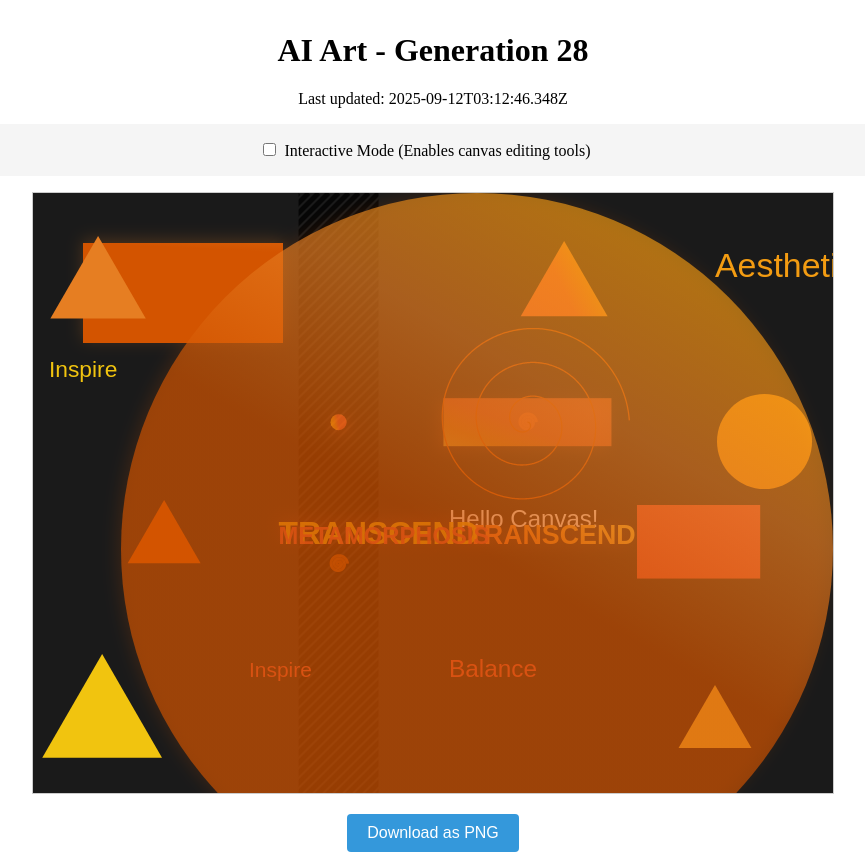
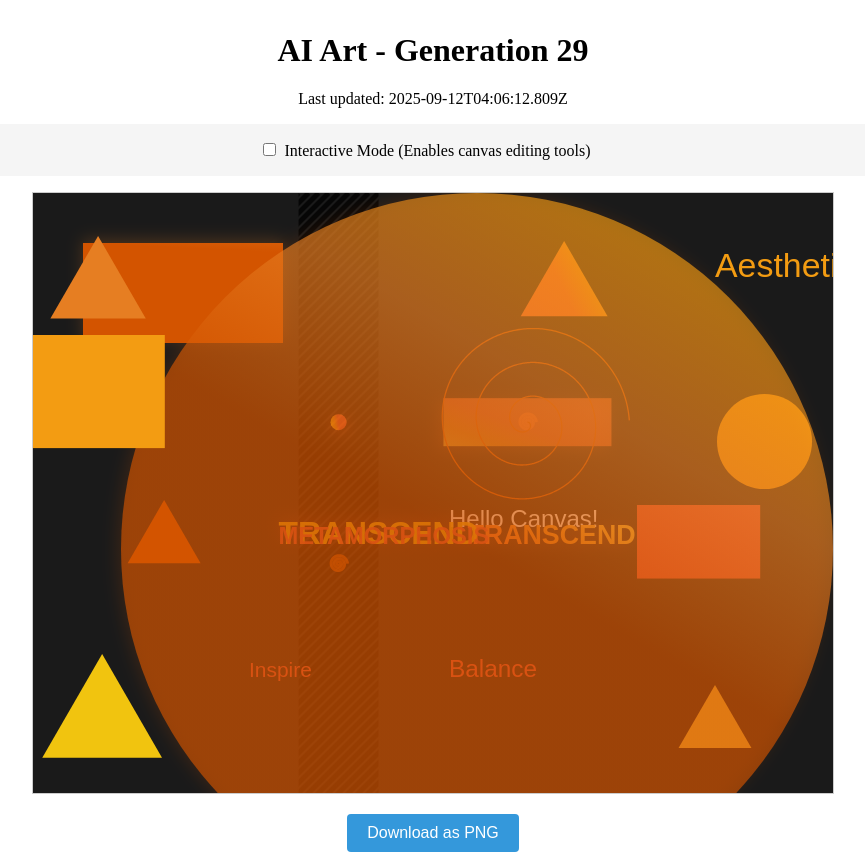
Before and after one commit to mcclowes/ai-art, a React (Vite) app: page / in a window 1280 px wide. Shown: the whole page, without its empty margins (207-1072 px from the left). Built offline with nearby package versions, Linux system fonts and the light colour scheme.

Commit message:
Improve artwork - Generation 29

```diff
--- a/src/artwork-state.ts
+++ b/src/artwork-state.ts
@@ -433,9 +433,18 @@ export const artworkState: ArtworkState = {
       "size": 55.08221182356475,
       "fillStyle": "#e67e22",
       "id": "triangle_1757646766348"
+    },
+    {
+      "type": "rectangle",
+      "x": 0,
+      "y": 142,
+      "width": 131.80352875875622,
+      "height": 113.10376235590118,
+      "fillStyle": "#f39c12",
+      "id": "element_1757649972809"
     }
   ],
-  "generation": 28,
-  "lastUpdated": "2025-09-12T03:12:46.348Z",
+  "generation": 29,
+  "lastUpdated": "2025-09-12T04:06:12.809Z",
   "cycleStarted": "2025-09-11T00:20:59.429Z"
 };
```
